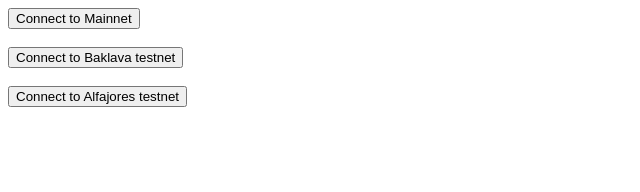
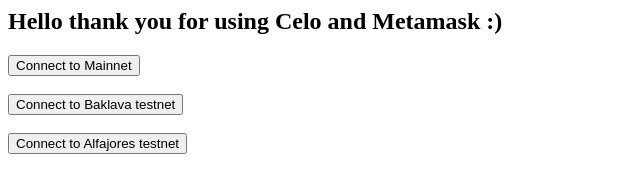
Before and after one commit to prestwich/celo-metamask-page, a plain HTML site: page index.html in a window 1280 px wide. Shown: the whole page, without its empty margins (0-640 px from the left). Drawn offline with Linux system fonts and the light colour scheme.

Commit message:
header :)

```diff
--- a/index.html
+++ b/index.html
@@ -3,6 +3,7 @@
     <script type="text/javascript" src="index.js"></script>
   </head>
   <body>
+    <h2>Hello thank you for using Celo and Metamask :)</h2>
     <input
       type="button"
       onclick="connect(CELO_PARAMS)"
```
